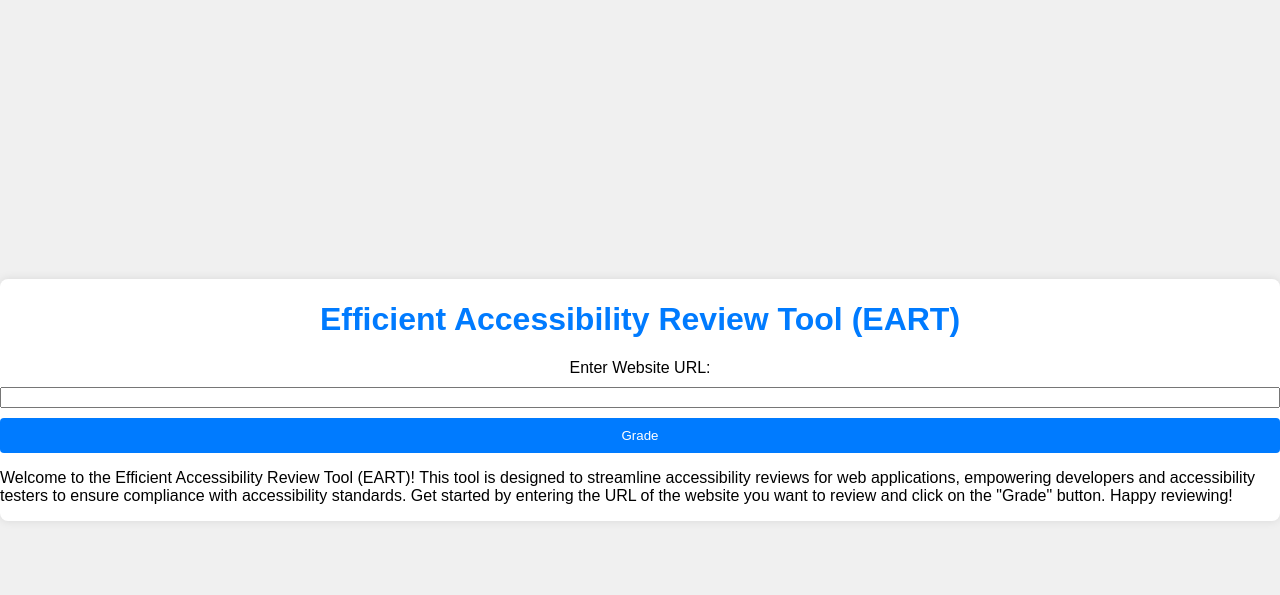
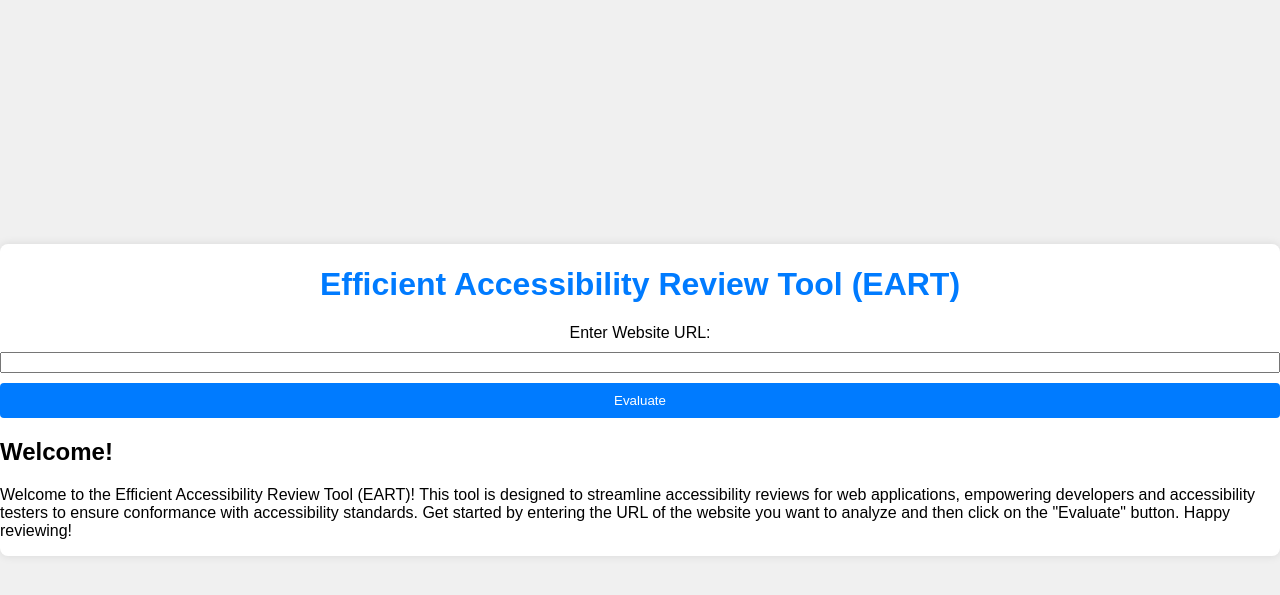
Before and after one commit to wwu-webtech/EART, a Flask app: page / in a window 1280 px wide. Shown: the top 595 px of the page. Run offline with Flask 3, Linux system fonts and the light colour scheme; some libraries are stand-ins or nearby versions.

Commit message:
Changing the language of the UI a bit

```diff
--- a/templates/index.html
+++ b/templates/index.html
@@ -44,9 +44,12 @@
               <!-- Ensure the label is properly included -->
               <label for="url">Enter Website URL:</label>
               <input type="text" id="url" name="url">
-              <input type="submit" value="Grade">
+              <input type="submit" value="Evaluate">
             </form>
-            <p>Welcome to the Efficient Accessibility Review Tool (EART)! This tool is designed to streamline accessibility reviews for web applications, empowering developers and accessibility testers to ensure compliance with accessibility standards. Get started by entering the URL of the website you want to review and click on the "Grade" button. Happy reviewing!</p>
+
+            <h2>Welcome!</h2>
+
+            <p>Welcome to the Efficient Accessibility Review Tool (EART)! This tool is designed to streamline accessibility reviews for web applications, empowering developers and accessibility testers to ensure conformance with accessibility standards. Get started by entering the URL of the website you want to analyze and then click on the "Evaluate" button. Happy reviewing!</p>
           </div> <!-- class "app-container"   -->
         </div> <!-- class region-wrapper  -->
       </div> <!-- class "page-content" -->
--- a/templates/result.html
+++ b/templates/result.html
@@ -3,7 +3,7 @@
 <head>
     <meta charset="UTF-8">
     <meta name="viewport" content="width=device-width, initial-scale=1.0">
-    <title>Accessibility Grader Result</title>
+    <title>Results | EART | Western Washington University</title>
     <link rel="stylesheet" href="../static/css/styles.css">
 
     <!-- Ashlar components scripts -->
```
